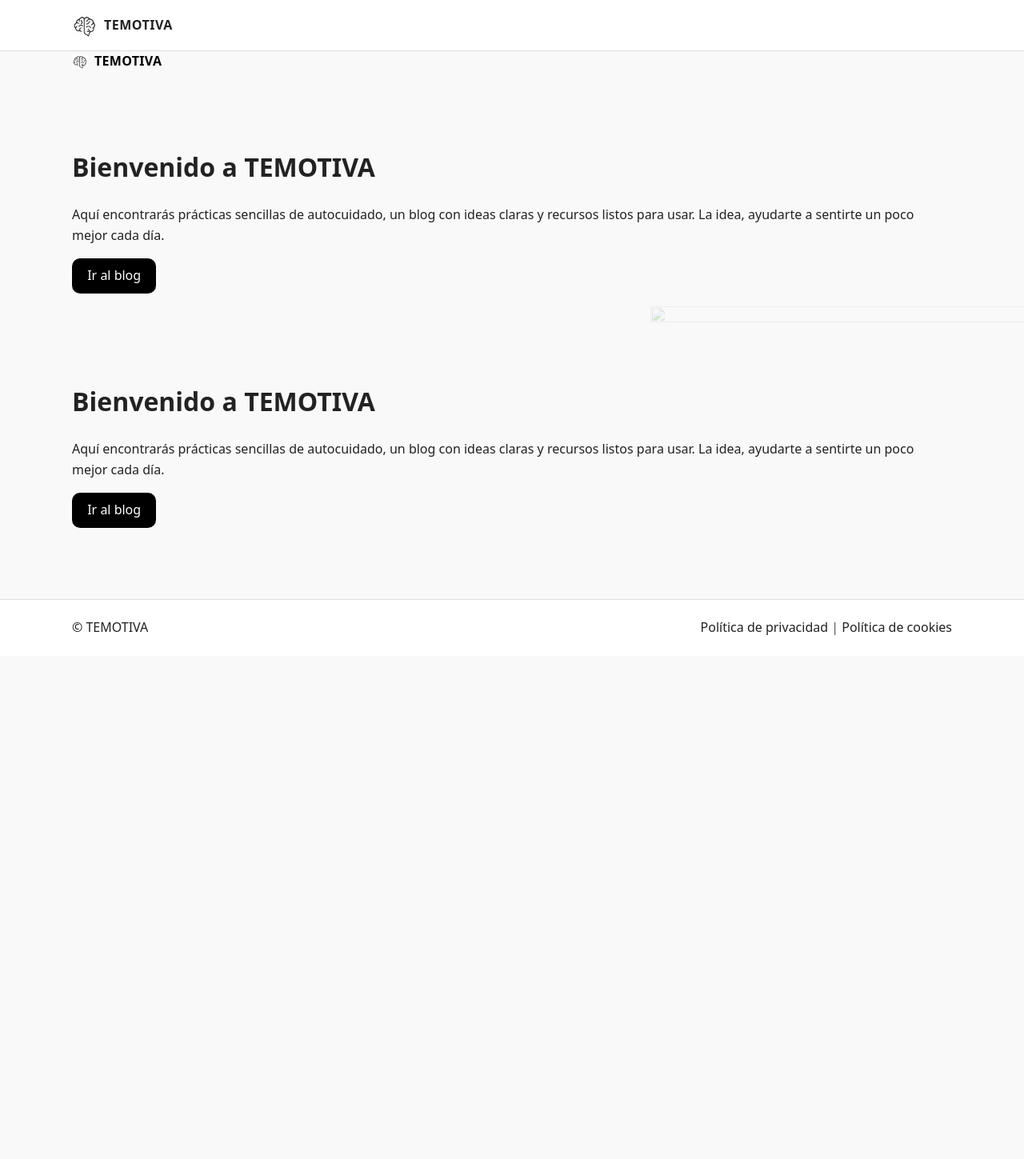
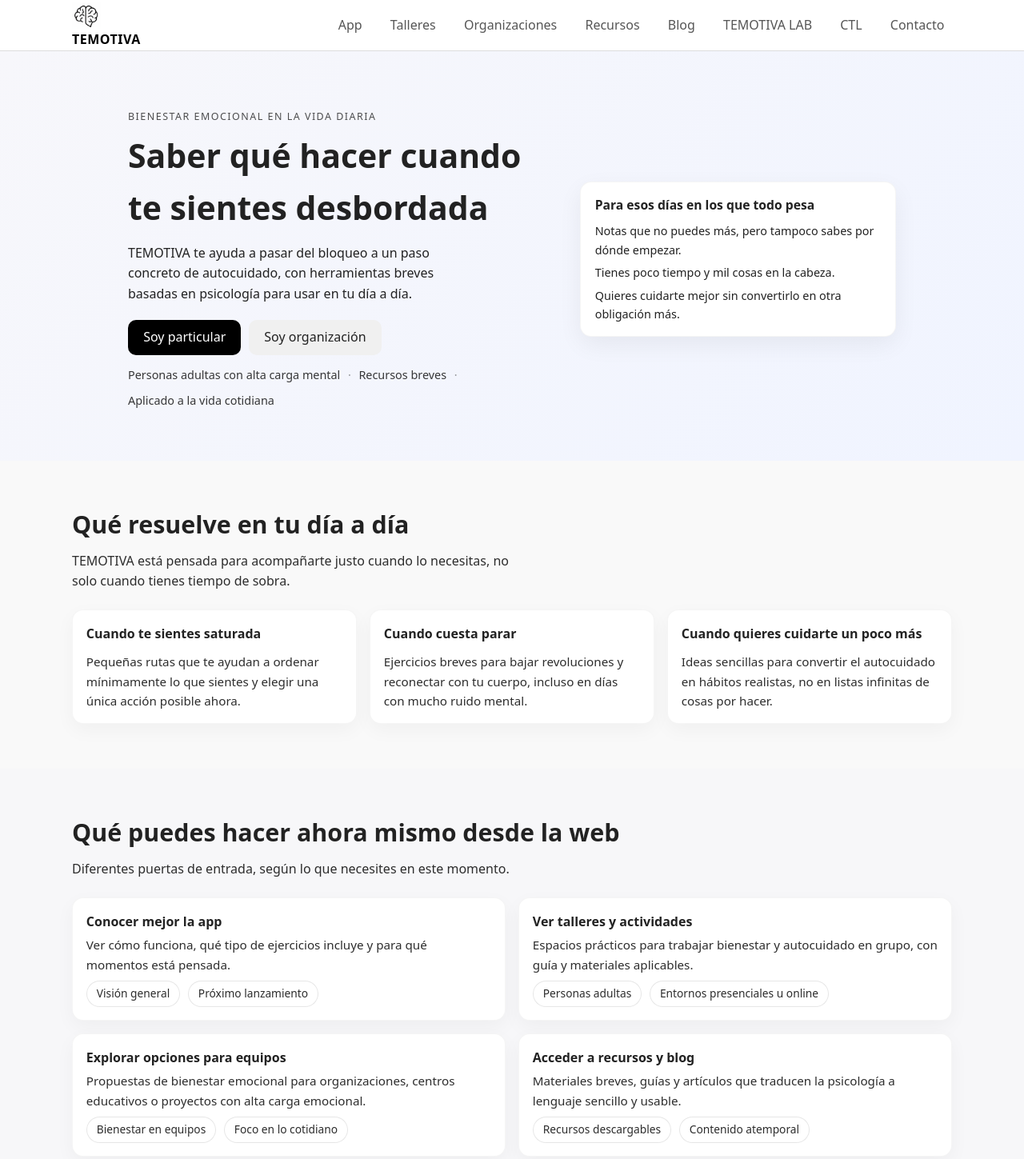
Before and after one commit to gmusterova-lgtm/temotiva, a plain HTML site: page inicio.html in a window 1280 px wide. Shown: the top 1449 px of the page at 80% size. Before the commit the page ends 891 px from the top, so only its background shows below. Drawn offline with Linux system fonts and the light colour scheme.

Commit message:
Update inicio.html

```diff
--- a/inicio.html
+++ b/inicio.html
@@ -1,153 +1,385 @@
 <!DOCTYPE html>
-<html lang="es" data-theme="auto">
+<html lang="es">
 <head>
   <meta charset="utf-8">
   <meta name="viewport" content="width=device-width,initial-scale=1">
 
   <title>Inicio | TEMOTIVA</title>
-  <meta name="description" content="Bienestar emocional para mejorar la salud mental y el autocuidado en la vida cotidiana. Prácticas sencillas de autocuidado, blog y recursos listos para usar.">
+
+  <meta name="description" content="Bienestar emocional aplicado a la vida diaria. TEMOTIVA ayuda a personas adultas a saber qué hacer cuando se sienten saturadas, con herramientas breves de autocuidado y regulación emocional.">
+  <meta name="keywords" content="bienestar emocional, autocuidado, regulación emocional, sentirse desbordada, estrés diario, app bienestar, talleres bienestar, salud mental cotidiana">
+
   <link rel="canonical" href="https://www.temotiva.com/inicio.html">
 
-  <!-- PWA -->
   <link rel="manifest" href="/manifest.json">
-  <meta name="theme-color" content="#F7F7F7" id="meta-theme">
-  <meta name="application-name" content="TEMOTIVA">
-  <link rel="apple-touch-icon" href="/icon-192.png">
-  <link rel="icon" type="image/png" sizes="192x192" href="/icon-192.png">
-  <link rel="icon" type="image/png" sizes="512x512" href="/icon-512.png">
+  <meta name="theme-color" content="#F7F7F7">
 
-  <!-- Social -->
-  <meta property="og:type" content="website">
-  <meta property="og:title" content="TEMOTIVA | Bienestar emocional en tu día a día">
-  <meta property="og:description" content="Autocuidado simple, chequeos diarios y recursos para mejorar tu bienestar emocional.">
-  <meta property="og:url" content="https://www.temotiva.com/inicio.html">
-  <meta property="og:image" content="https://www.temotiva.com/screenshot-1.png">
-  <meta name="twitter:card" content="summary_large_image">
-
-  <!-- CSS -->
-  <link rel="preload" href="/style.css" as="style">
   <link rel="stylesheet" href="/style.css">
 
-  <!-- Accesibilidad si falta JS -->
-  <noscript><style>html{scroll-behavior:auto}</style></noscript>
+  <script type="application/ld+json">
+  {
+    "@context":"https://schema.org",
+    "@type":"WebPage",
+    "name":"Inicio TEMOTIVA",
+    "url":"https://www.temotiva.com/inicio.html",
+    "description":"Página de inicio de TEMOTIVA, herramienta de bienestar emocional para la vida cotidiana.",
+    "inLanguage":"es",
+    "about":[
+      "bienestar emocional",
+      "autocuidado",
+      "regulación emocional",
+      "vida cotidiana"
+    ]
+  }
+  </script>
+
+  <style>
+    .home-hero{
+      padding:4.5rem 0 4rem;
+      background:linear-gradient(135deg,#f7f7fb,#f0f4ff);
+    }
+    .home-hero-inner{
+      max-width:960px;
+      margin:0 auto;
+      display:grid;
+      gap:2rem;
+    }
+    @media (min-width:880px){
+      .home-hero-inner{
+        grid-template-columns:minmax(0,1.35fr) minmax(0,1fr);
+        align-items:center;
+      }
+    }
+    .home-eyebrow{
+      text-transform:uppercase;
+      letter-spacing:.12em;
+      font-size:.78rem;
+      opacity:.8;
+      margin:0 0 .35rem;
+    }
+    .home-title{
+      margin:0 0 .7rem;
+      font-size:clamp(2rem,3.2vw,2.6rem);
+    }
+    .home-hero-text{
+      max-width:46ch;
+      margin:0 0 1.2rem;
+    }
+    .home-hero-meta{
+      display:flex;
+      flex-wrap:wrap;
+      gap:.6rem;
+      font-size:.9rem;
+      opacity:.9;
+      margin-top:.8rem;
+    }
+    .home-hero-meta span:nth-child(2n){
+      opacity:.5;
+    }
+    .home-hero-side{
+      display:flex;
+      flex-direction:column;
+      gap:.8rem;
+    }
+    .home-pill{
+      background:#fff;
+      border-radius:14px;
+      padding:1rem 1.1rem;
+      box-shadow:0 10px 30px rgba(0,0,0,.06);
+      border:1px solid rgba(0,0,0,.04);
+      font-size:.95rem;
+    }
+    .home-pill h3{
+      margin:0 0 .5rem;
+      font-size:.98rem;
+    }
+    .home-pill ul{
+      list-style:none;
+      padding:0;
+      margin:0;
+      display:grid;
+      gap:.35rem;
+      font-size:.9rem;
+    }
+
+    .home-section{
+      padding:3.5rem 0;
+    }
+    .home-section.alt{
+      background:#f7f7f9;
+    }
+    .home-section h2{
+      margin:0 0 .5rem;
+      font-size:clamp(1.5rem,2.4vw,1.9rem);
+    }
+    .home-lead{
+      max-width:60ch;
+      margin:0 0 1.4rem;
+      opacity:.95;
+    }
+
+    .home-grid{
+      display:grid;
+      gap:1rem;
+    }
+    @media (min-width:880px){
+      .home-grid.cols-3{ grid-template-columns:repeat(3,minmax(0,1fr)); }
+      .home-grid.cols-2{ grid-template-columns:repeat(2,minmax(0,1fr)); }
+    }
+
+    .home-card{
+      background:#fff;
+      border-radius:14px;
+      padding:1rem 1.05rem;
+      box-shadow:0 8px 24px rgba(0,0,0,.04);
+      border:1px solid rgba(0,0,0,.04);
+      font-size:.95rem;
+      height:100%;
+      display:flex;
+      flex-direction:column;
+      gap:.35rem;
+    }
+    .home-card h3{
+      margin:.05rem 0 .25rem;
+      font-size:1rem;
+    }
+    .home-card p{
+      margin:0;
+      line-height:1.6;
+      opacity:.95;
+    }
+    .home-card a{
+      text-decoration:none;
+      color:inherit;
+    }
+    .home-card a:hover h3{
+      text-decoration:underline;
+    }
+
+    .home-badges{
+      display:flex;
+      flex-wrap:wrap;
+      gap:.6rem;
+      margin-top:.5rem;
+      font-size:.86rem;
+      opacity:.95;
+    }
+    .home-badge{
+      padding:.28rem .75rem;
+      border-radius:999px;
+      border:1px solid rgba(0,0,0,.1);
+      background:#fff;
+    }
+
+    @media (max-width:600px){
+      .home-hero-text,
+      .home-lead,
+      .home-card p{
+        font-size:.98rem;
+      }
+    }
+  </style>
 </head>
+
 <body>
-  <a href="#main" class="sr-only">Saltar al contenido</a>
-
-  <!-- Barra de título opcional para Window Controls Overlay (no molesta si no se usa) -->
-  <div class="titlebar" role="banner" aria-label="Barra de título TEMOTIVA">
-    <div class="container" style="height:100%; display:flex; align-items:center; justify-content:space-between;">
-      <a href="/inicio.html" class="logo" style="text-decoration:none; display:flex; align-items:center; gap:8px;">
-        <img src="/icon-192.png" alt="" width="20" height="20" style="border-radius:4px">
-        <span style="font-weight:700; letter-spacing:.3px;">TEMOTIVA</span>
-      </a>
-      <div class="controls" aria-hidden="true" style="display:flex; gap:8px;"></div>
-    </div>
-  </div>
-
-  <header class="site-header" id="siteHeader">
+  <!-- Header -->
+  <header class="site-header" role="banner">
     <div class="container nav">
-      <a href="/inicio.html" class="logo" style="display:flex;gap:8px;align-items:center;text-decoration:none;color:inherit;">
-        <img src="/icon-192.png" alt="Logo TEMOTIVA" style="width:32px;height:32px;border-radius:8px" loading="lazy">
+      <a href="/inicio.html" class="logo" aria-label="Ir a inicio">
+        <img src="/logo-temotiva.png" alt="Logo TEMOTIVA" width="36" height="36">
         <span>TEMOTIVA</span>
       </a>
-      <!-- Botón instalar PWA visible cuando haya prompt -->
-      <div class="header-actions">
-        <button id="installBtn" class="icon-btn" aria-label="Instalar TEMOTIVA" hidden>Instalar</button>
-      </div>
+
+      <nav class="nav-links" aria-label="Menú principal">
+        <a href="/demo.html">App</a>
+        <a href="/particular.html">Talleres</a>
+        <a href="/organizacion.html">Organizaciones</a>
+        <a href="/recursos.html">Recursos</a>
+        <a href="/blog/index.html">Blog</a>
+        <a href="/temotiva-lab.html">TEMOTIVA LAB</a>
+        <a href="/ctl.html">CTL</a>
+        <a href="/contacto.html">Contacto</a>
+      </nav>
     </div>
   </header>
 
-  <main id="main" class="section">
-    <div class="container">
-      <h1>Bienvenido a TEMOTIVA</h1>
-      <p>Aquí encontrarás prácticas sencillas de autocuidado, un blog con ideas claras y recursos listos para usar. La idea, ayudarte a sentirte un poco mejor cada día.</p>
-      <p><a class="btn" href="/blog/">Ir al blog</a></p>
-    </div>
-    <main id="main" class="section">
-  <div class="container">
-    <h1>Bienvenido a TEMOTIVA</h1>
+  <main class="content" role="main">
+    <!-- HERO HOME -->
+    <section class="section home-hero" id="home-hero" aria-labelledby="home-hero-title">
+      <div class="container home-hero-inner">
+        <div>
+          <p class="home-eyebrow">Bienestar emocional en la vida diaria</p>
+          <h1 id="home-hero-title" class="home-title">
+            Saber qué hacer cuando te sientes desbordada
+          </h1>
+          <p class="home-hero-text">
+            TEMOTIVA te ayuda a pasar del bloqueo a un paso concreto de autocuidado, con herramientas breves basadas en psicología para usar en tu día a día.
+          </p>
 
-    <!-- Ilustración del héroe con carga diferida -->
-    <div class="hero-media" aria-hidden="true">
-      <picture>
-        <source
-          type="image/webp"
-          srcset="
-            /img/chica-meditando-800.webp 800w,
-            /img/chica-meditando-1200.webp 1200w,
-            /img/chica-meditando-1600.webp 1600w"
-          sizes="(max-width: 900px) 40vw, 35vw">
-        <source
-          type="image/png"
-          srcset="
-            /img/chica-meditando-800.png 800w,
-            /img/chica-meditando-1200.png 1200w,
-            /img/chica-meditando-1600.png 1600w"
-          sizes="(max-width: 900px) 40vw, 35vw">
-        <img
-          src="/img/chica-meditando-1200.png"
-          alt=""
-          width="1200" height="900"
-          loading="lazy"
-          decoding="async"
-          fetchpriority="low"
-          class="hero-img">
-      </picture>
-    </div>
+          <div class="cta-row" style="margin-top:.9rem;display:flex;flex-wrap:wrap;gap:.6rem;">
+            <a href="/particular.html" class="btn">Soy particular</a>
+            <a href="/organizacion.html" class="btn secondary">Soy organización</a>
+          </div>
 
-    <p>Aquí encontrarás prácticas sencillas de autocuidado, un blog con ideas claras y recursos listos para usar. La idea, ayudarte a sentirte un poco mejor cada día.</p>
-    <p><a class="btn" href="/blog/">Ir al blog</a></p>
-  </div>
-</main>
+          <div class="home-hero-meta">
+            <span>Personas adultas con alta carga mental</span>
+            <span>·</span>
+            <span>Recursos breves</span>
+            <span>·</span>
+            <span>Aplicado a la vida cotidiana</span>
+          </div>
+        </div>
 
-  <footer class="site-footer">
-    <div class="container" style="display:flex;gap:12px;flex-wrap:wrap;align-items:center;justify-content:space-between;">
-      <p style="margin:0">© TEMOTIVA</p>
-      <nav aria-label="Legal">
+        <div class="home-hero-side">
+          <div class="home-pill">
+            <h3>Para esos días en los que todo pesa</h3>
+            <ul>
+              <li>Notas que no puedes más, pero tampoco sabes por dónde empezar.</li>
+              <li>Tienes poco tiempo y mil cosas en la cabeza.</li>
+              <li>Quieres cuidarte mejor sin convertirlo en otra obligación más.</li>
+            </ul>
+          </div>
+        </div>
+      </div>
+    </section>
+
+    <!-- CÓMO TE AYUDA EN EL DÍA A DÍA -->
+    <section class="home-section" id="home-ayuda" aria-labelledby="home-ayuda-title">
+      <div class="container">
+        <h2 id="home-ayuda-title">Qué resuelve en tu día a día</h2>
+        <p class="home-lead">
+          TEMOTIVA está pensada para acompañarte justo cuando lo necesitas, no solo cuando tienes tiempo de sobra.
+        </p>
+
+        <div class="home-grid cols-3">
+          <article class="home-card">
+            <h3>Cuando te sientes saturada</h3>
+            <p>
+              Pequeñas rutas que te ayudan a ordenar mínimamente lo que sientes y elegir una única acción posible ahora.
+            </p>
+          </article>
+          <article class="home-card">
+            <h3>Cuando cuesta parar</h3>
+            <p>
+              Ejercicios breves para bajar revoluciones y reconectar con tu cuerpo, incluso en días con mucho ruido mental.
+            </p>
+          </article>
+          <article class="home-card">
+            <h3>Cuando quieres cuidarte un poco más</h3>
+            <p>
+              Ideas sencillas para convertir el autocuidado en hábitos realistas, no en listas infinitas de cosas por hacer.
+            </p>
+          </article>
+        </div>
+      </div>
+    </section>
+
+    <!-- QUÉ PUEDES HACER DESDE AQUÍ -->
+    <section class="home-section alt" id="home-rutas" aria-labelledby="home-rutas-title">
+      <div class="container">
+        <h2 id="home-rutas-title">Qué puedes hacer ahora mismo desde la web</h2>
+        <p class="home-lead">
+          Diferentes puertas de entrada, según lo que necesites en este momento.
+        </p>
+
+        <div class="home-grid cols-2">
+          <article class="home-card">
+            <a href="/demo.html">
+              <h3>Conocer mejor la app</h3>
+              <p>
+                Ver cómo funciona, qué tipo de ejercicios incluye y para qué momentos está pensada.
+              </p>
+              <div class="home-badges">
+                <span class="home-badge">Visión general</span>
+                <span class="home-badge">Próximo lanzamiento</span>
+              </div>
+            </a>
+          </article>
+
+          <article class="home-card">
+            <a href="/particular.html">
+              <h3>Ver talleres y actividades</h3>
+              <p>
+                Espacios prácticos para trabajar bienestar y autocuidado en grupo, con guía y materiales aplicables.
+              </p>
+              <div class="home-badges">
+                <span class="home-badge">Personas adultas</span>
+                <span class="home-badge">Entornos presenciales u online</span>
+              </div>
+            </a>
+          </article>
+
+          <article class="home-card">
+            <a href="/organizacion.html">
+              <h3>Explorar opciones para equipos</h3>
+              <p>
+                Propuestas de bienestar emocional para organizaciones, centros educativos o proyectos con alta carga emocional.
+              </p>
+              <div class="home-badges">
+                <span class="home-badge">Bienestar en equipos</span>
+                <span class="home-badge">Foco en lo cotidiano</span>
+              </div>
+            </a>
+          </article>
+
+          <article class="home-card">
+            <a href="/recursos.html">
+              <h3>Acceder a recursos y blog</h3>
+              <p>
+                Materiales breves, guías y artículos que traducen la psicología a lenguaje sencillo y usable.
+              </p>
+              <div class="home-badges">
+                <span class="home-badge">Recursos descargables</span>
+                <span class="home-badge">Contenido atemporal</span>
+              </div>
+            </a>
+          </article>
+        </div>
+      </div>
+    </section>
+
+    <!-- PARA QUIÉN ESTÁ PENSADA -->
+    <section class="home-section" id="home-target" aria-labelledby="home-target-title">
+      <div class="container">
+        <h2 id="home-target-title">Para quién está pensada</h2>
+        <p class="home-lead">
+          Personas adultas que sienten que cargan con mucho y necesitan una forma más amable y clara de cuidarse.
+        </p>
+
+        <div class="home-grid cols-3">
+          <article class="home-card">
+            <h3>Personas con mucha carga mental</h3>
+            <p>
+              Días llenos, muchas decisiones y la sensación de ir en automático. Buscas algo que te ayude a parar sin desconectarte del todo.
+            </p>
+          </article>
+          <article class="home-card">
+            <h3>Profesionales que cuidan de otras personas</h3>
+            <p>
+              Docentes, personal sanitario, profesionales sociales y de atención al público que llegan a casa con la cabeza llena y pocas fuerzas.
+            </p>
+          </article>
+          <article class="home-card">
+            <h3>Quien quiere prevenir antes de llegar al límite</h3>
+            <p>
+              No estás en crisis clínica, pero llevas tiempo arrastrando cansancio emocional y quieres cuidarte de forma más constante.
+            </p>
+          </article>
+        </div>
+      </div>
+    </section>
+  </main>
+
+  <!-- Footer -->
+  <footer class="site-footer" role="contentinfo">
+    <div class="container" style="display:flex;flex-wrap:wrap;gap:12px;align-items:center;justify-content:space-between;">
+      <p style="margin:0;">© TEMOTIVA desde 2024</p>
+      <div style="display:flex;gap:.7rem;flex-wrap:wrap;align-items:center;">
         <a href="/privacidad.html">Política de privacidad</a>
-        <span class="text-soft"> | </span>
         <a href="/cookies.html">Política de cookies</a>
-      </nav>
+        <a href="/aviso-legal.html">Aviso legal</a>
+      </div>
     </div>
   </footer>
-
-  <!-- Banner de instalación PWA -->
-  <div id="pwaBanner" class="pwa-install" role="dialog" aria-modal="false" aria-label="Instalar TEMOTIVA">
-    <div class="row">
-      <img src="/icon-192.png" alt="" width="28" height="28" style="border-radius:6px">
-      <div class="msg">Instala TEMOTIVA para acceso rápido y uso sin conexión.</div>
-      <div class="actions" style="margin-left:auto; display:flex; gap:8px;">
-        <button id="pwaInstallNow" class="btn">Instalar</button>
-        <button id="pwaInstallLater" class="btn secondary">Más tarde</button>
-      </div>
-    </div>
-  </div>
-
-  <!-- Toast de estado de red -->
-  <div id="netToast" role="status" aria-live="polite"></div>
-
-  <!-- Script principal: registra SW, métricas y UX ya definidas -->
-  <script src="/script.js" defer></script>
-
-  <!-- Registro del Service Worker, idempotente y seguro -->
-  <script>
-    if ("serviceWorker" in navigator) {
-      window.addEventListener("load", () => {
-        navigator.serviceWorker.register("/pwabuilder-sw.js", { scope: "/" })
-          .then(reg => console.log("SW listo:", reg.scope))
-          .catch(err => console.warn("SW error:", err));
-      });
-    }
-  </script>
-
-  <!-- Google Analytics (si lo usas en todas las páginas) -->
-  <script async src="https://www.googletagmanager.com/gtag/js?id=G-DM1M9GM27Z"></script>
-  <script>
-    window.dataLayer = window.dataLayer || [];
-    function gtag(){ dataLayer.push(arguments); }
-    gtag("js", new Date());
-    gtag("config", "G-DM1M9GM27Z", { "anonymize_ip": true });
-  </script>
 </body>
 </html>
```
